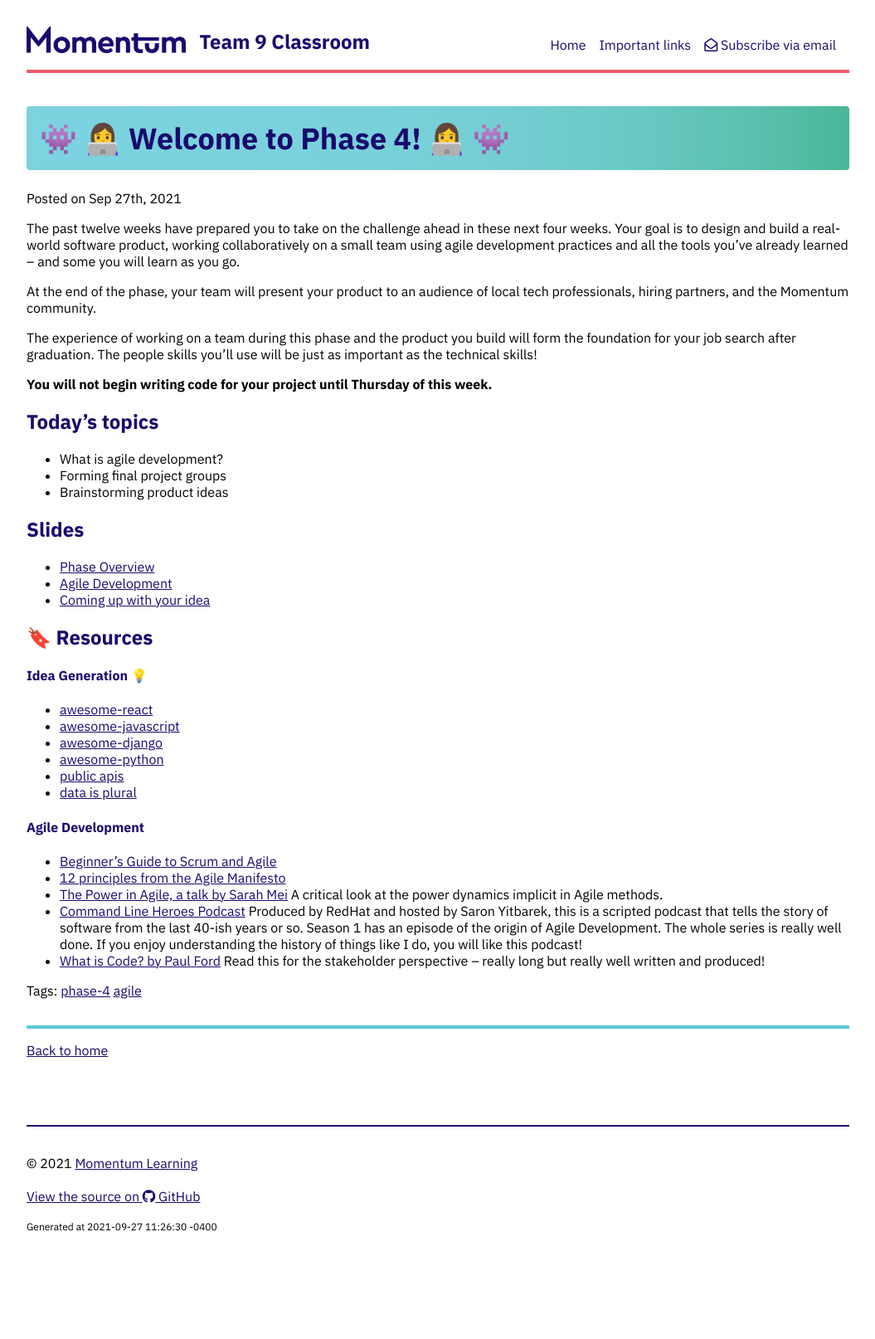
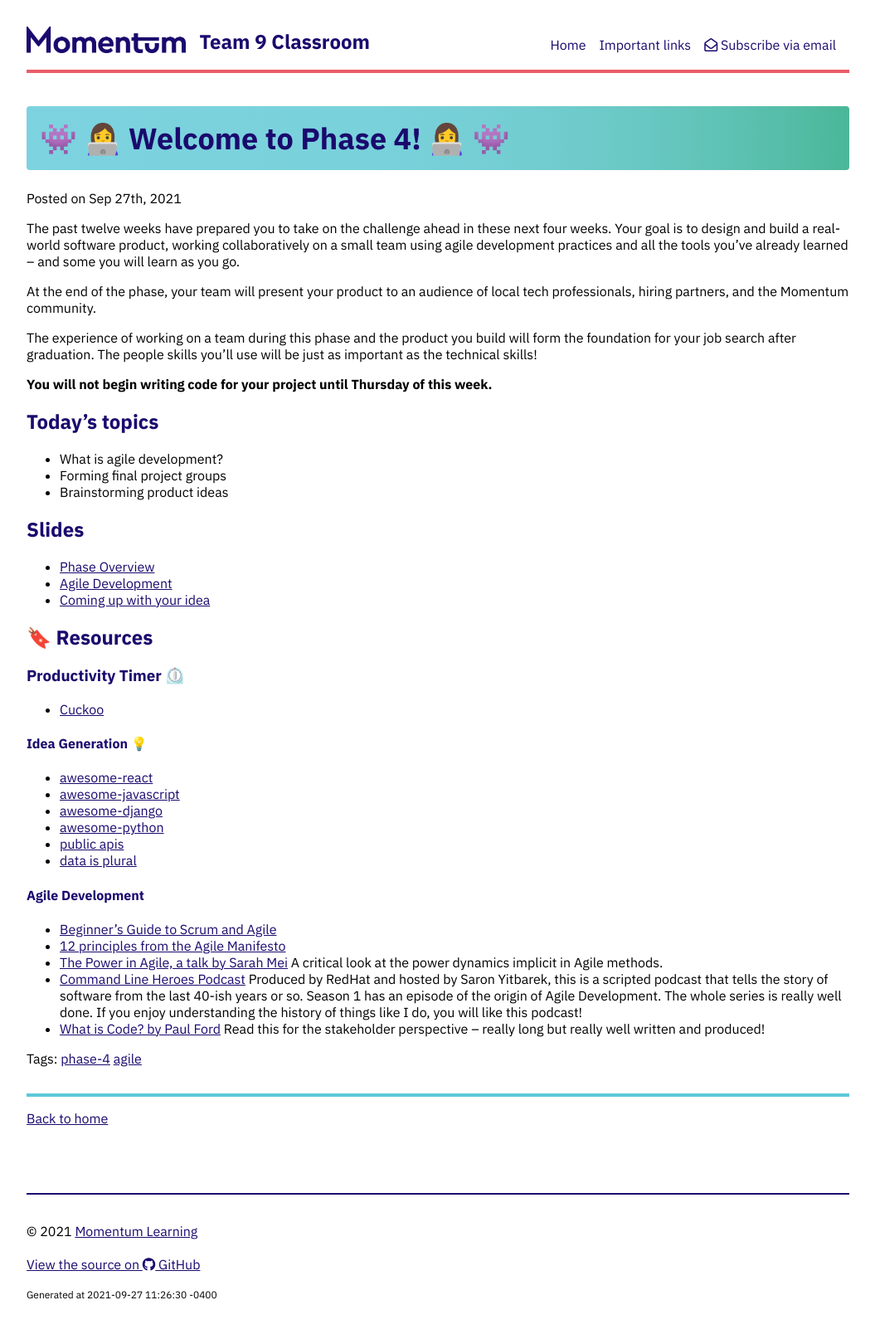
Before and after one commit to Momentum-Team-9/momentum-team-9.github.io, a Jekyll site: the page built from _posts/2021-09-27-welcome-phase-4.md, in a window 1280 px wide. Shown: the whole page at 83% size, without its empty margins (112-1167 px from the left). Built offline with Jekyll 4.4.1, drawn with Linux system fonts in a browser that asks for light colours; nearby versions of some CDN libraries; before the commit the page ends 1532 px from its top, so only the background shows below that.

Commit message:
add link to team timer

```diff
--- a/_posts/2021-09-27-welcome-phase-4.md
+++ b/_posts/2021-09-27-welcome-phase-4.md
@@ -26,6 +26,10 @@ The experience of working on a team during this phase and the product you build
 
 ## 🔖 Resources
 
+### Productivity Timer ⏲️
+
+- [Cuckoo](https://cuckoo.team/)
+
 #### Idea Generation 💡
 
 - [awesome-react](https://github.com/enaqx/awesome-react)
```
